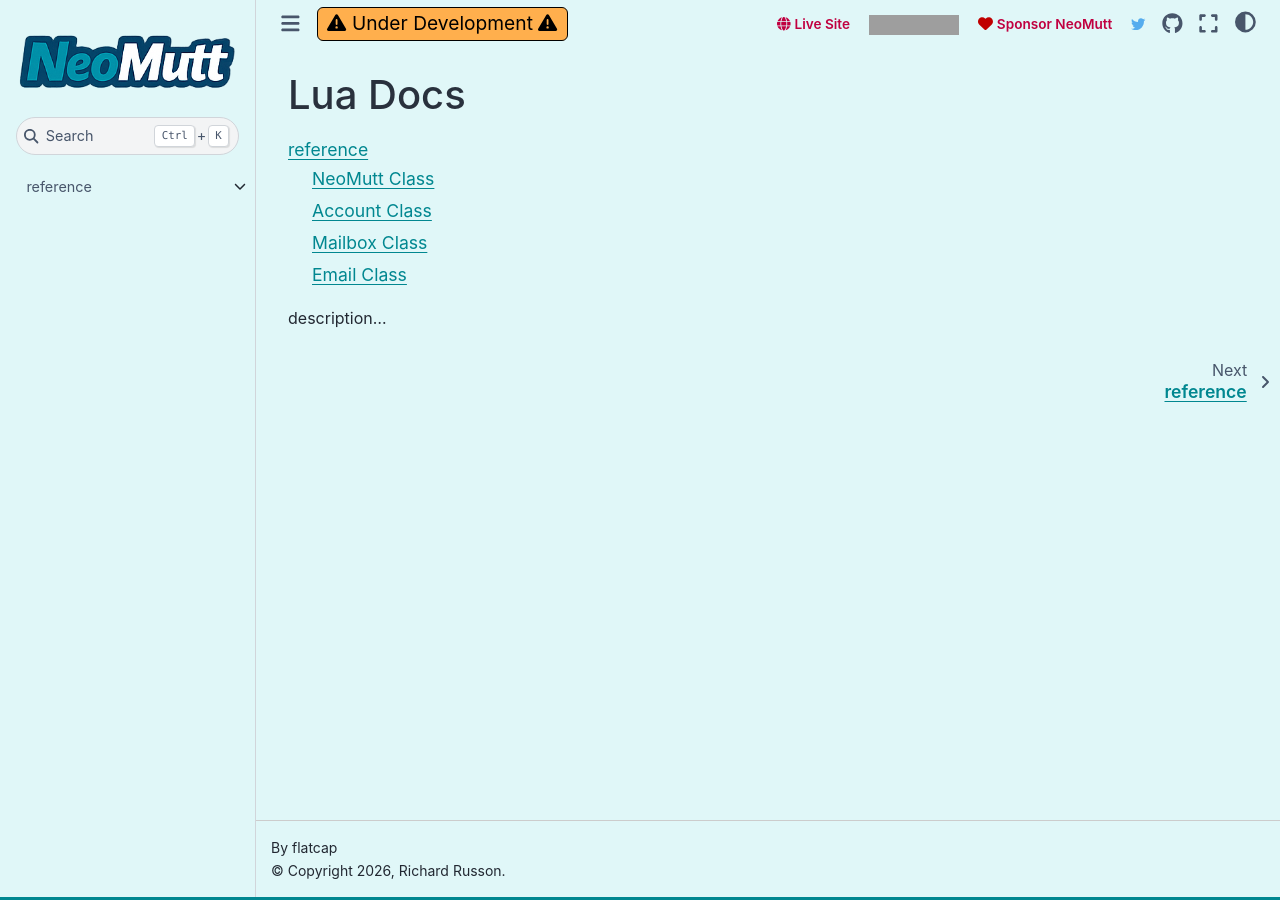
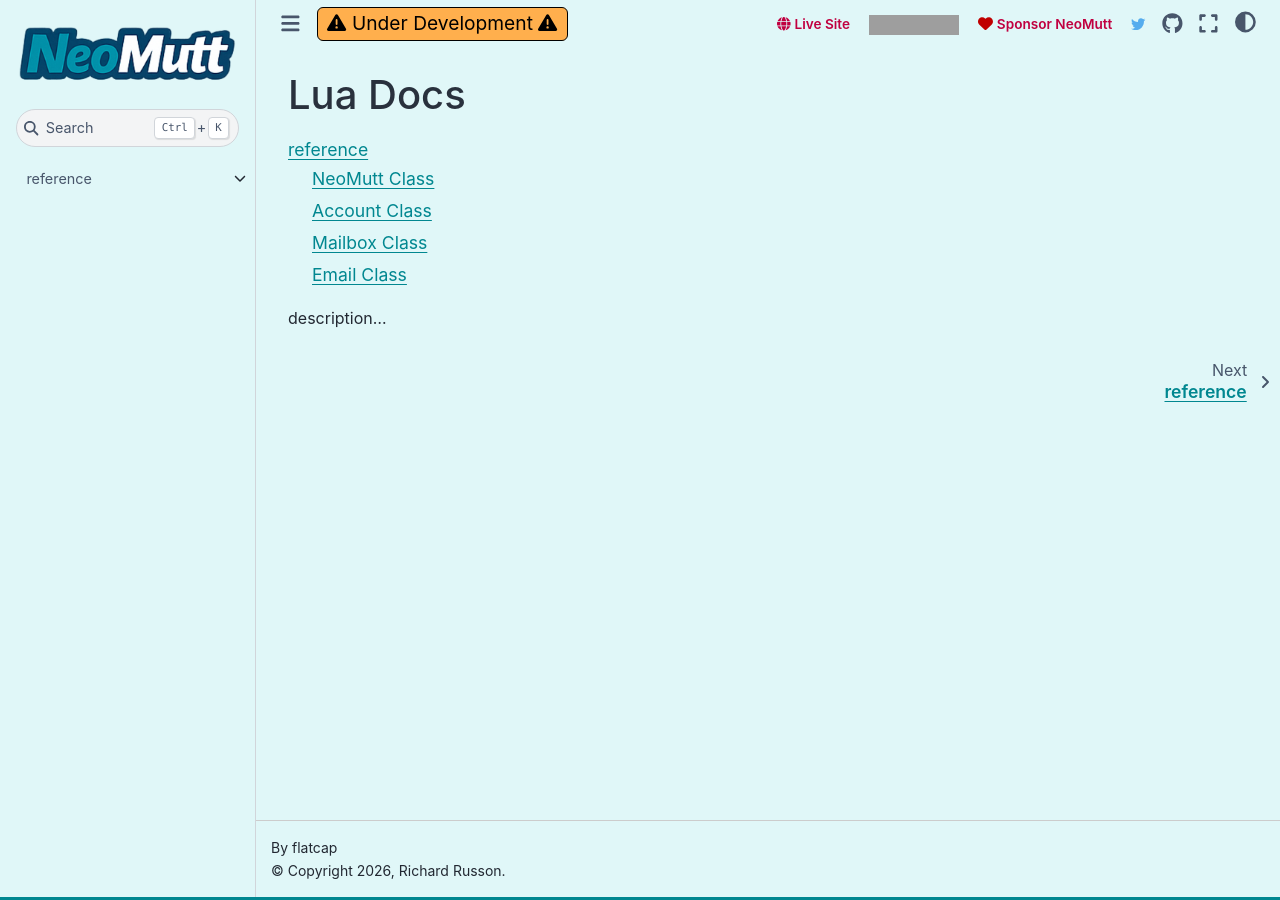
Before and after one commit to neomutt/lua, a Sphinx documentation site: the page built from docs/index.md, in a window 1280 px wide. Built offline with Sphinx 7.4.7 and the Sphinx Book theme 1.1.4, drawn with Linux system fonts in a browser that asks for light colours; grey boxes are pictures that could not be loaded.

```diff
--- a/docs/_static/custom.css
+++ b/docs/_static/custom.css
@@ -2,6 +2,11 @@
    NeoMutt Lua — Custom Stylesheet
    Palette: #005461  #018790  #00B7B5  #F4F4F4
    ═══════════════════════════════════════════════════════════════ */
+
+/* ── Sidebar logo spacing ───────────────────────────────────── */
+.bd-sidebar-primary .navbar-brand {
+  padding-top: 0;
+}
 
 /* ── Wider content panel ────────────────────────────────────── */
 .bd-article-container {
```
Also changed, not shown: docs/_static/logo.png.
